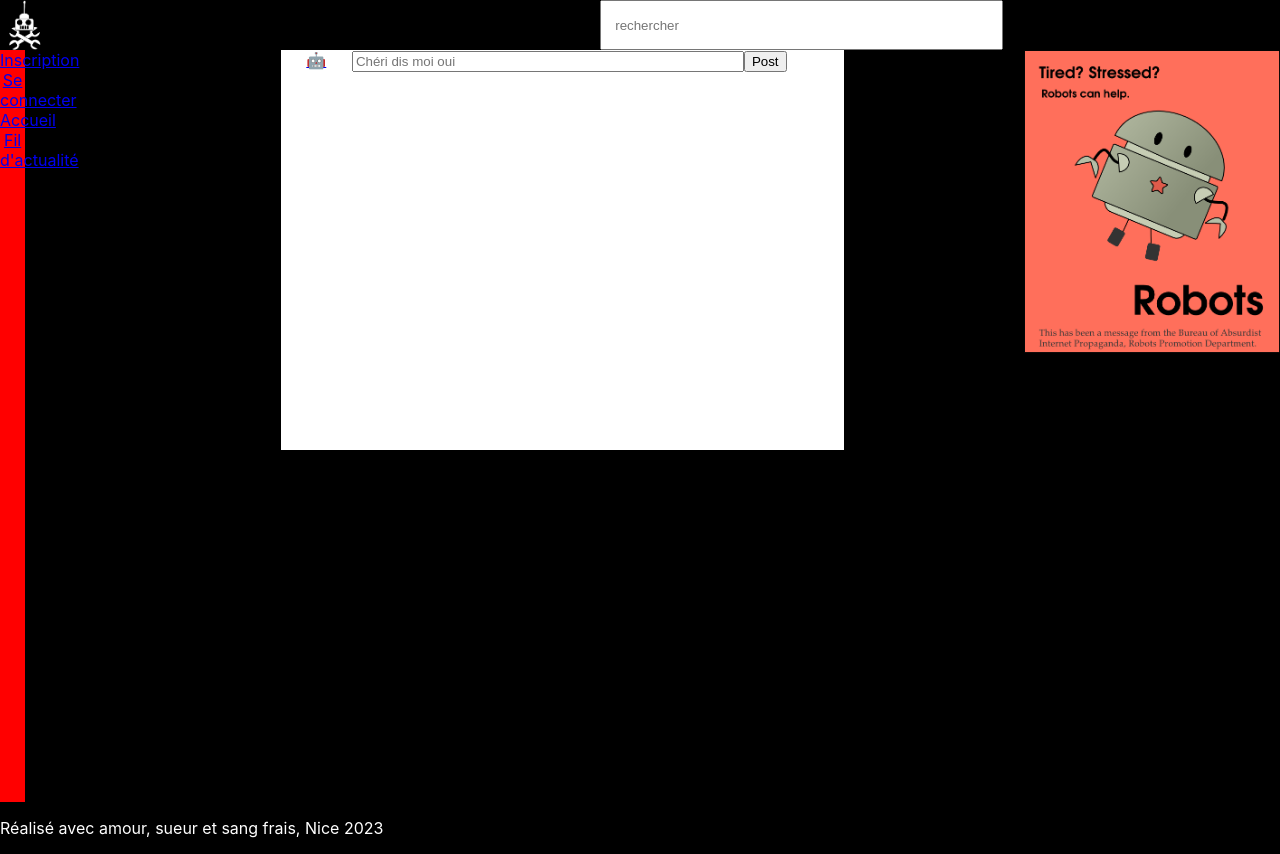
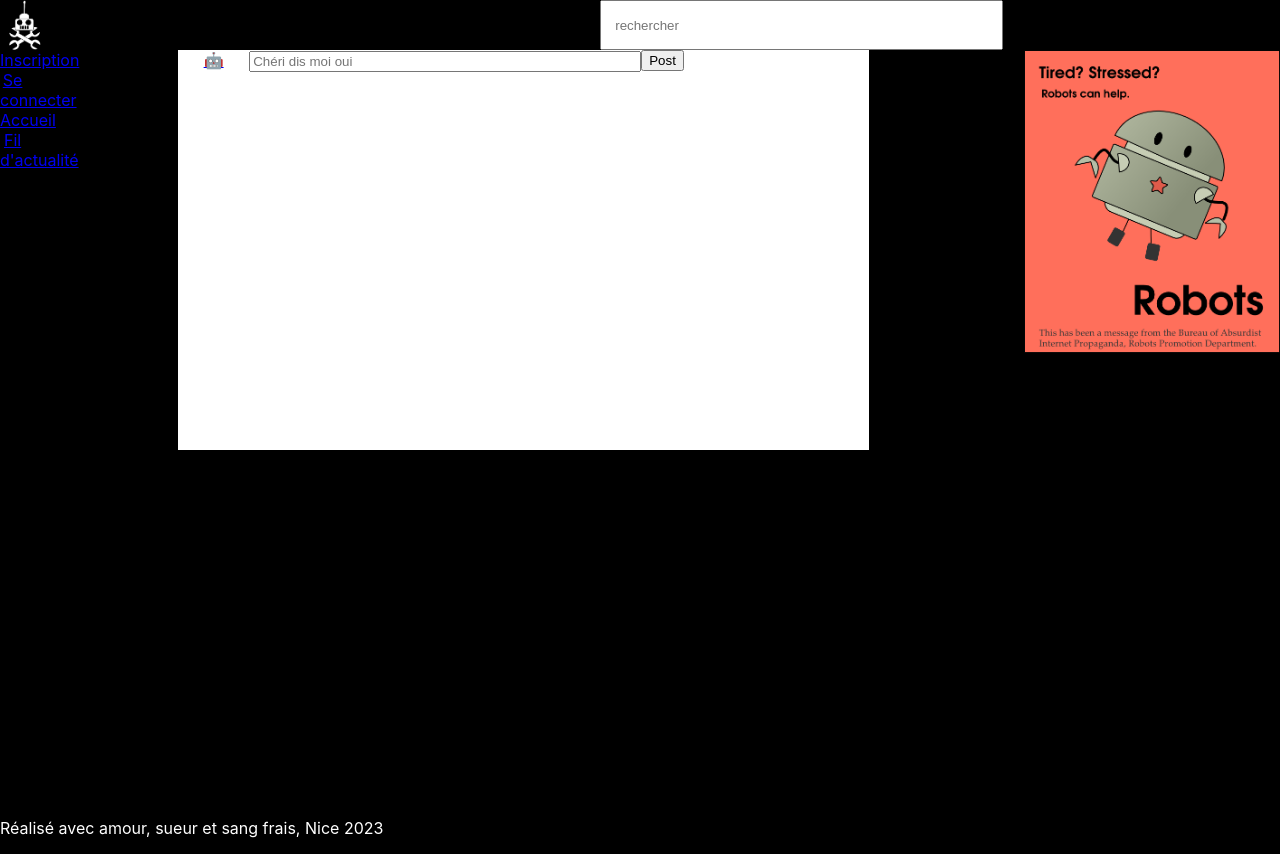
Before and after one commit to Alexandre06Github/GPTech-Social-21.02.23, a React (Create React App) app: page / in a window 1280 px wide. Built offline with nearby package versions, Linux system fonts and the light colour scheme.

Commit message:
homeChanges

```diff
--- a/src/components/pages/home.js
+++ b/src/components/pages/home.js
@@ -18,16 +18,14 @@ function Home() {
 	};
 	//we create a new state variable to store the input text
 	const [myInput, setMyInput] = useState([]);
+	//
 	//event updating the value of the hook (recording and displaying text entered)
-	const handleTextInputChange = (e) => {
+	function handleTextInputChange(e) {
 		//prevents default refreshing of the page
 		e.preventDefault();
 		//we set the event to be the target value of the input
 		setMyInput(e.target.value);
-	};
-	//we hold the message in a state variable, of which the initial value is message
-	const [updated, setUpdated] = useState("");
-	function handleClick() {}
+	}
 
 	return (
 		<div className="App">
@@ -40,6 +38,7 @@ function Home() {
 				</div>
 				{/* section in the middle, with posts */}
 				<div className="centerBody">
+					<form>
 						{/* upload document/image */}
 						<input
 							type="file"
@@ -60,16 +59,19 @@ function Home() {
 							value={myInput}
 							onSubmit={handleTextInputChange}
 						></input>
+					</form>
 					<button
 						type="submit"
 						onSubmit={handleTextInputChange}
+						class="post"
 					>
 						Post
 					</button>
+				</div>
 				<div className="posts">
 					<p>{myInput}</p>
 				</div>
-				</div>
+
 				{/* advert on the right */}
 				<div>
 					<img
--- a/src/components/pages/navStyle.css
+++ b/src/components/pages/navStyle.css
@@ -31,11 +31,17 @@ body {
 .centerBody {
 	background-color: white;
 	color: black;
-	width: 40vw;
+	width: 50vw;
 	height: 50vh;
 	padding-left: 2vw;
 	padding-right: 2vw;
+	display: flex;
+	align-items: top;
 }
+.post {
+	height: fit-content;
+}
+
 #fileInput {
 	display: none;
 }
--- a/src/index.css
+++ b/src/index.css
@@ -71,7 +71,6 @@ code {
 .navbar {
 	width: 25%;
 	height: 94vh;
-	background-color: red;
 	text-align: center;
 }
 
```
Also changed, not shown: 1 other file (tests, documents, lock files or other folders). Lines whose indentation alone changed are shown as unchanged.
